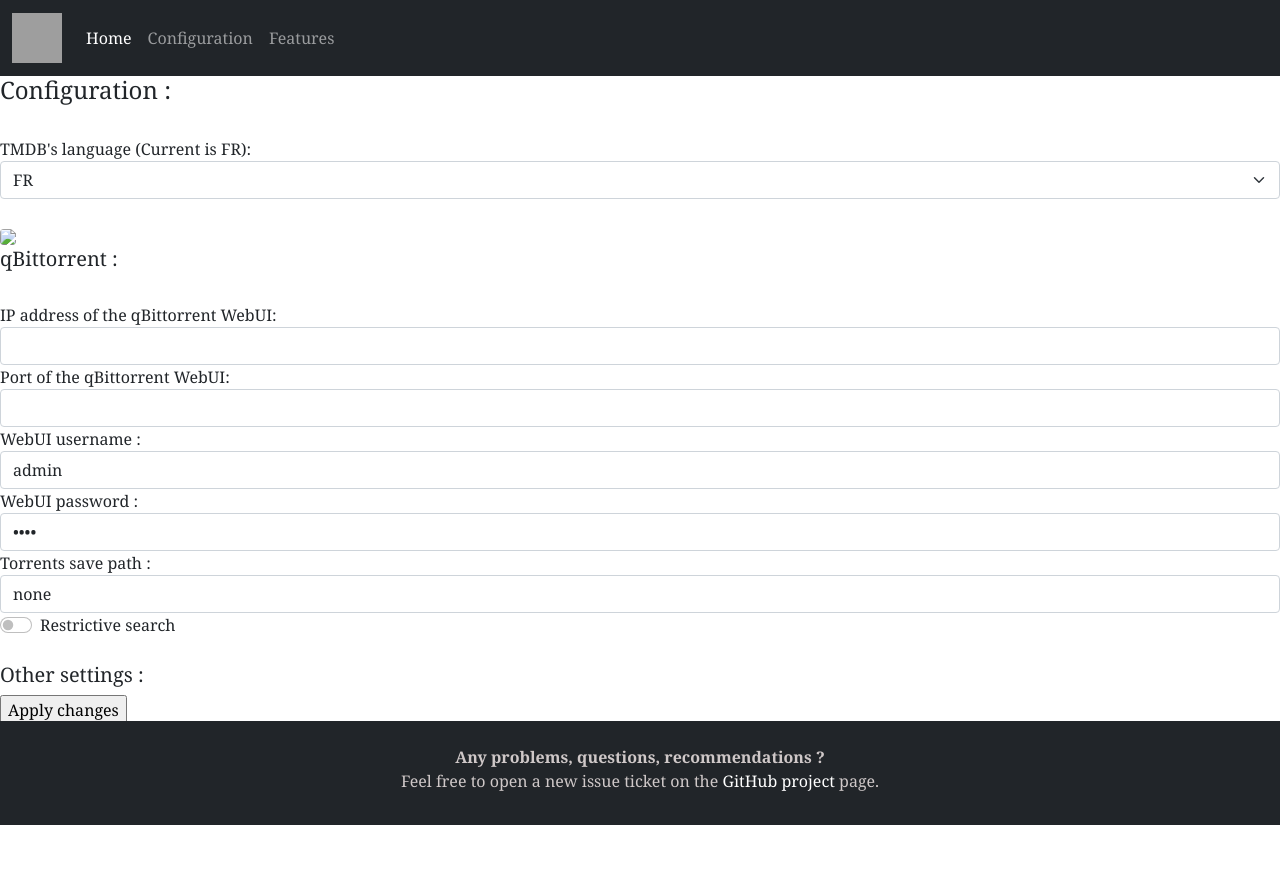
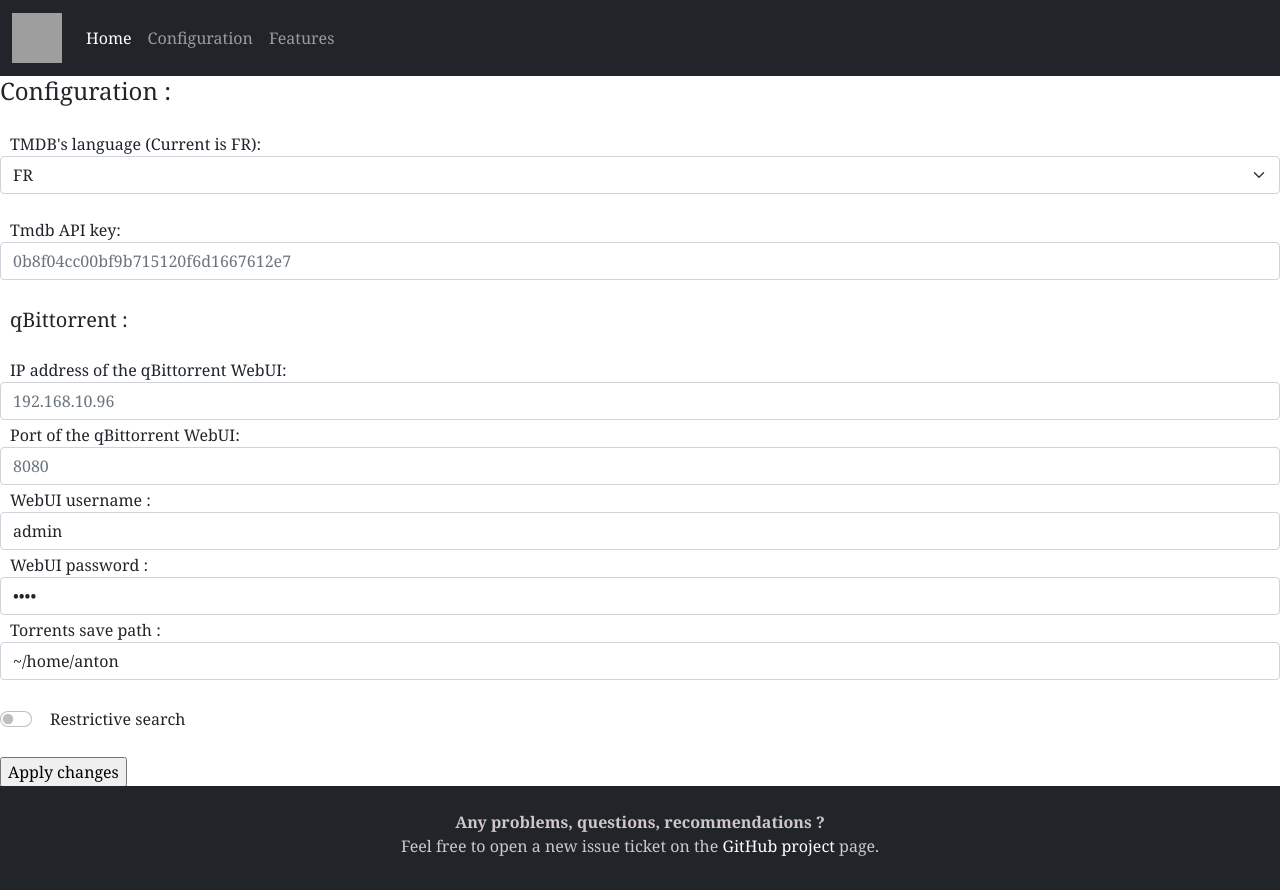
Before and after one commit to Y0plait/TPS, a Flask app: page /configuration.html in a window 1280 px wide. Before the commit the page ends 825 px from the top, so only its background shows below. Run offline with Flask 2, Linux system fonts and the light colour scheme; grey boxes are pictures that could not be loaded.

Commit message:
Minor commit

```diff
--- a/app/configuration.py
+++ b/app/configuration.py
@@ -16,6 +16,7 @@
         qb_pass = request.form['qb_password']
         qb_username = request.form['qb_username']
         torrent_filepath = request.form['file_path']
+        tmdb_api_key = request.form['tmdb_api_key']
 
         # Dirty way to make it work when restrictive is off
         try:
@@ -25,6 +26,7 @@
 
         new_settings = {
             "tmdb_language": tmdb_lang,
+            "tmdb_api_key": tmdb_api_key,
             "qbittorrent_webui": {
                 "ip": qb_ip,
                 "port": qb_port,
--- a/app/settings.json
+++ b/app/settings.json
@@ -1,13 +1,14 @@
 {
     "tmdb_language": "FR",
+    "tmdb_api_key": "0b8f04cc00bf9b715120f6d1667612e7",
     "qbittorrent_webui": {
-        "ip": "",
-        "port": "",
+        "ip": "192.168.10.96",
+        "port": "8080",
         "credentials": {
             "username": "admin",
             "password": "pass"
         }
     },
-    "default_saving_path": "none",
+    "default_saving_path": "~/home/anton",
     "strict_search": "off"
 }
--- /dev/null
+++ b/app/static/css/conf.css
@@ -0,0 +1,17 @@
+span, label, h5 {
+    margin-left: 10px;
+}
+
+h5, h4 {
+    margin-bottom: 2px;
+    margin-top: 1px;
+}
+
+input {
+    margin-bottom: 3px;
+}
+
+#apply_btn {
+    margin-left: 1em;
+    width: 20%;
+}
--- a/app/templates/configuration.html
+++ b/app/templates/configuration.html
@@ -1,6 +1,7 @@
 {% extends "base.html" %}
 {% block title %}Configuration{% endblock %}
-
+{% block css_stylesheet %}
+<link href='../static/css/conf.css' rel='stylesheet' type='text/css'>{% endblock %}
 {% block content %}
 
 <h4>Configuration :</h4>
@@ -14,10 +15,13 @@
             <option value="EN">EN</option>
         </select>
         <br>
+        <span>Tmdb API key:</span>
+        <input class="form-control" type="text" placeholder="{{settings['tmdb_api_key']}}" aria-label="tmdb api key"
+            name="tmdb_api_key">
+        <br>
     </div>
 
     <div class="qbittorrent-settings">
-        <img class="rounded qb-icon" src="https://www.qbittorrent.org/favicon.ico">
         <h5>qBittorrent :</h5>
         <br>
         <span>IP address of the qBittorrent WebUI:</span>
@@ -40,8 +44,8 @@
         <label>Torrents save path :</label>
         <input class="form-control" type="text" value="{{settings['default_saving_path']}}"
             aria-label="torrent filepath" name="file_path">
-
-        <div class="form-check form-switch">
+        <br>
+        <div class="form-check form-switch rest_search">
             <!--{% if settings['strict_search'] %}-->
             {% if settings['strict_search'] == ("on") %}
             <input class="form-check-input" type="checkbox" id="flexSwitchCheckChecked" name="restrictive" value="on"
@@ -55,11 +59,8 @@
         </div>
     </div>
     <br>
-    <div class=" misc-settings">
-        <h5>Other settings :</h5>
-    </div>
 
-    <input name="apply-btn" type="submit" value="Apply changes">
+    <input class="apply_btn"name="apply-btn" type="submit" value="Apply changes">
 </form>
 
 
```
Also changed, not shown: app/index_search.py (+6 -2 lines).
